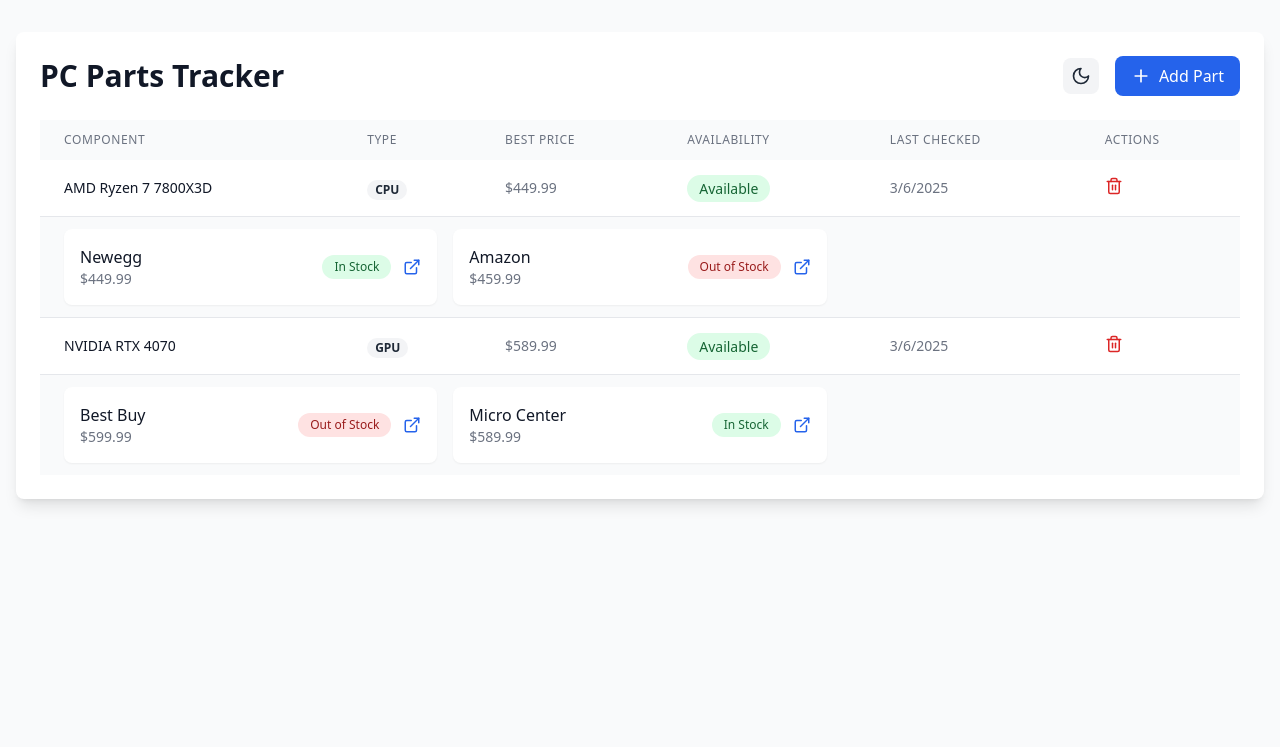
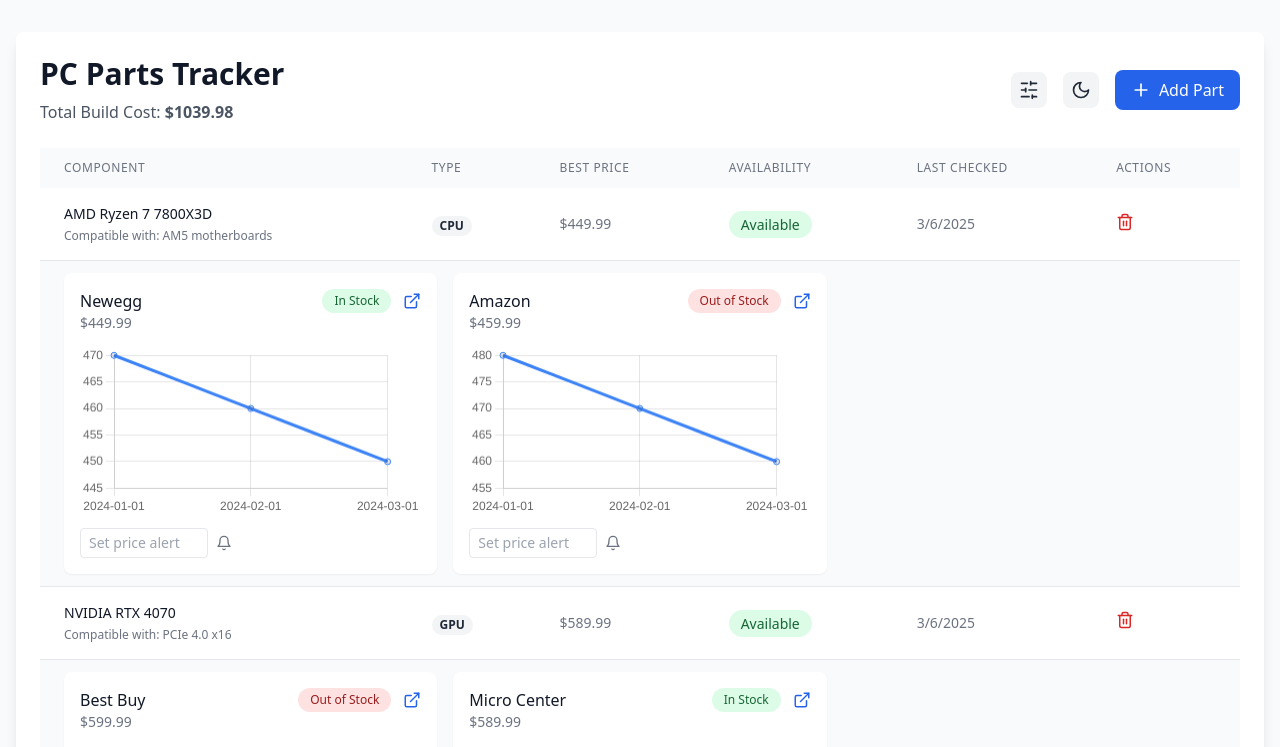
Before and after one commit to ChemicalAttention706/sb1-av7vlgen, a React (Vite) app: page / in a window 1280 px wide. Shown: the top 747 px of the page. Built offline with nearby package versions, Linux system fonts and the light colour scheme.

Commit message:
Update App.tsx
Add price history tracking and visualization
Implement price alerts when prices drop below a threshold
Add part compatibility checking
Include a total build cost calculator
Add sorting and filtering options for the parts list

```diff
--- a/src/App.tsx
+++ b/src/App.tsx
@@ -1,5 +1,31 @@
 import React, { useState, useEffect } from 'react';
-import { Plus, Trash2, ExternalLink, PlusCircle, MinusCircle, Sun, Moon } from 'lucide-react';
+import { Plus, Trash2, ExternalLink, PlusCircle, MinusCircle, Sun, Moon, SlidersHorizontal, Bell } from 'lucide-react';
+import { Line } from 'react-chartjs-2';
+import {
+  Chart as ChartJS,
+  CategoryScale,
+  LinearScale,
+  PointElement,
+  LineElement,
+  Title,
+  Tooltip,
+  Legend
+} from 'chart.js';
+
+ChartJS.register(
+  CategoryScale,
+  LinearScale,
+  PointElement,
+  LineElement,
+  Title,
+  Tooltip,
+  Legend
+);
+
+type PriceHistory = {
+  date: string;
+  price: number;
+};
 
 type Store = {
   id: string;
@@ -7,6 +33,8 @@ type Store = {
   url: string;
   price: string;
   inStock: boolean;
+  priceHistory: PriceHistory[];
+  priceAlert?: number;
 };
 
 type Part = {
@@ -15,6 +43,7 @@ type Part = {
   type: string;
   stores: Store[];
   lastChecked: string;
+  compatibility?: string[];
 };
 
 const initialParts: Part[] = [
@@ -28,17 +57,28 @@ const initialParts: Part[] = [
         name: 'Newegg',
         price: '$449.99',
         url: 'https://www.newegg.com',
-        inStock: true
+        inStock: true,
+        priceHistory: [
+          { date: '2024-01-01', price: 469.99 },
+          { date: '2024-02-01', price: 459.99 },
+          { date: '2024-03-01', price: 449.99 }
+        ]
       },
       {
         id: '1b',
         name: 'Amazon',
         price: '$459.99',
         url: 'https://www.amazon.com',
-        inStock: false
+        inStock: false,
+        priceHistory: [
+          { date: '2024-01-01', price: 479.99 },
+          { date: '2024-02-01', price: 469.99 },
+          { date: '2024-03-01', price: 459.99 }
+        ]
       }
     ],
-    lastChecked: new Date().toLocaleDateString()
+    lastChecked: new Date().toLocaleDateString(),
+    compatibility: ['AM5 motherboards']
   },
   {
     id: '2',
@@ -50,17 +90,28 @@ const initialParts: Part[] = [
         name: 'Best Buy',
         price: '$599.99',
         url: 'https://www.bestbuy.com',
-        inStock: false
+        inStock: false,
+        priceHistory: [
+          { date: '2024-01-01', price: 619.99 },
+          { date: '2024-02-01', price: 609.99 },
+          { date: '2024-03-01', price: 599.99 }
+        ]
       },
       {
         id: '2b',
         name: 'Micro Center',
         price: '$589.99',
         url: 'https://www.microcenter.com',
-        inStock: true
+        inStock: true,
+        priceHistory: [
+          { date: '2024-01-01', price: 609.99 },
+          { date: '2024-02-01', price: 599.99 },
+          { date: '2024-03-01', price: 589.99 }
+        ]
       }
     ],
-    lastChecked: new Date().toLocaleDateString()
+    lastChecked: new Date().toLocaleDateString(),
+    compatibility: ['PCIe 4.0 x16']
   }
 ];
 
@@ -78,6 +129,9 @@ const partTypes = [
 function App() {
   const [parts, setParts] = useState<Part[]>(initialParts);
   const [showAddForm, setShowAddForm] = useState(false);
+  const [showFilters, setShowFilters] = useState(false);
+  const [selectedType, setSelectedType] = useState<string>('all');
+  const [sortBy, setSortBy] = useState<'name' | 'price' | 'availability'>('name');
   const [isDark, setIsDark] = useState(() => {
     if (typeof window !== 'undefined') {
       return document.documentElement.classList.contains('dark');
@@ -86,7 +140,14 @@ function App() {
   });
   const [newPart, setNewPart] = useState<Partial<Part>>({
     type: partTypes[0],
-    stores: [{ id: Date.now().toString(), name: '', url: '', price: '', inStock: false }]
+    stores: [{
+      id: Date.now().toString(),
+      name: '',
+      url: '',
+      price: '',
+      inStock: false,
+      priceHistory: []
+    }]
   });
 
   useEffect(() => {
@@ -109,7 +170,8 @@ function App() {
         name: '',
         url: '',
         price: '',
-        inStock: false
+        inStock: false,
+        priceHistory: []
       }]
     });
   };
@@ -122,7 +184,7 @@ function App() {
     });
   };
 
-  const handleStoreChange = (storeId: string, field: keyof Store, value: string | boolean) => {
+  const handleStoreChange = (storeId: string, field: keyof Store, value: string | boolean | number) => {
     setNewPart({
       ...newPart,
       stores: (newPart.stores || []).map(store =>
@@ -145,7 +207,14 @@ function App() {
       setShowAddForm(false);
       setNewPart({
         type: partTypes[0],
-        stores: [{ id: Date.now().toString(), name: '', url: '', price: '', inStock: false }]
+        stores: [{
+          id: Date.now().toString(),
+          name: '',
+          url: '',
+          price: '',
+          inStock: false,
+          priceHistory: []
+        }]
       });
     }
   };
@@ -179,13 +248,61 @@ function App() {
     return stores.some(store => store.inStock);
   };
 
+  const getTotalBuildCost = () => {
+    return parts.reduce((total, part) => {
+      const bestPrice = parseFloat(getBestPrice(part.stores).replace('$', ''));
+      return total + bestPrice;
+    }, 0);
+  };
+
+  const filteredAndSortedParts = parts
+    .filter(part => selectedType === 'all' || part.type === selectedType)
+    .sort((a, b) => {
+      switch (sortBy) {
+        case 'name':
+          return a.name.localeCompare(b.name);
+        case 'price':
+          return parseFloat(getBestPrice(a.stores).replace('$', '')) - parseFloat(getBestPrice(b.stores).replace('$', ''));
+        case 'availability':
+          return getAvailabilityStatus(b.stores) ? 1 : -1;
+        default:
+          return 0;
+      }
+    });
+
+  const setPriceAlert = (partId: string, storeId: string, price: number) => {
+    setParts(parts.map(part =>
+      part.id === partId
+        ? {
+            ...part,
+            stores: part.stores.map(store =>
+              store.id === storeId
+                ? { ...store, priceAlert: price }
+                : store
+            )
+          }
+        : part
+    ));
+  };
+
   return (
     <div className="min-h-screen bg-gray-50 dark:bg-gray-900 py-8 px-4 transition-colors duration-200">
       <div className="max-w-7xl mx-auto">
         <div className="bg-white dark:bg-gray-800 rounded-lg shadow-lg p-6">
           <div className="flex justify-between items-center mb-6">
+            <div>
               <h1 className="text-3xl font-bold text-gray-900 dark:text-white">PC Parts Tracker</h1>
+              <p className="text-gray-600 dark:text-gray-400 mt-2">
+                Total Build Cost: <span className="font-semibold">${getTotalBuildCost().toFixed(2)}</span>
+              </p>
+            </div>
             <div className="flex items-center gap-4">
+              <button
+                onClick={() => setShowFilters(!showFilters)}
+                className="p-2 rounded-lg bg-gray-100 dark:bg-gray-700 text-gray-800 dark:text-gray-200 hover:bg-gray-200 dark:hover:bg-gray-600 transition-colors"
+              >
+                <SlidersHorizontal size={20} />
+              </button>
               <button
                 onClick={toggleDarkMode}
                 className="p-2 rounded-lg bg-gray-100 dark:bg-gray-700 text-gray-800 dark:text-gray-200 hover:bg-gray-200 dark:hover:bg-gray-600 transition-colors"
@@ -202,6 +319,42 @@ function App() {
             </div>
           </div>
 
+          {showFilters && (
+            <div className="mb-6 p-4 bg-gray-50 dark:bg-gray-700 rounded-lg">
+              <div className="flex flex-wrap gap-4">
+                <div>
+                  <label className="block text-sm font-medium text-gray-700 dark:text-gray-300 mb-1">
+                    Filter by Type
+                  </label>
+                  <select
+                    className="rounded-md border-gray-300 dark:border-gray-600 shadow-sm focus:border-blue-500 focus:ring-blue-500 dark:bg-gray-800 dark:text-white"
+                    value={selectedType}
+                    onChange={(e) => setSelectedType(e.target.value)}
+                  >
+                    <option value="all">All Types</option>
+                    {partTypes.map(type => (
+                      <option key={type} value={type}>{type}</option>
+                    ))}
+                  </select>
+                </div>
+                <div>
+                  <label className="block text-sm font-medium text-gray-700 dark:text-gray-300 mb-1">
+                    Sort by
+                  </label>
+                  <select
+                    className="rounded-md border-gray-300 dark:border-gray-600 shadow-sm focus:border-blue-500 focus:ring-blue-500 dark:bg-gray-800 dark:text-white"
+                    value={sortBy}
+                    onChange={(e) => setSortBy(e.target.value as 'name' | 'price' | 'availability')}
+                  >
+                    <option value="name">Name</option>
+                    <option value="price">Price</option>
+                    <option value="availability">Availability</option>
+                  </select>
+                </div>
+              </div>
+            </div>
+          )}
+
           <div className="overflow-x-auto">
             <table className="w-full">
               <thead>
@@ -215,11 +368,18 @@ function App() {
                 </tr>
               </thead>
               <tbody className="bg-white dark:bg-gray-800 divide-y divide-gray-200 dark:divide-gray-700">
-                {parts.map(part => (
+                {filteredAndSortedParts.map(part => (
                   <React.Fragment key={part.id}>
                     <tr className="hover:bg-gray-50 dark:hover:bg-gray-700">
                       <td className="px-6 py-4">
+                        <div>
                           <div className="text-sm font-medium text-gray-900 dark:text-white">{part.name}</div>
+                          {part.compatibility && (
+                            <div className="text-xs text-gray-500 dark:text-gray-400 mt-1">
+                              Compatible with: {part.compatibility.join(', ')}
+                            </div>
+                          )}
+                        </div>
                       </td>
                       <td className="px-6 py-4">
                         <span className="px-2 inline-flex text-xs leading-5 font-semibold rounded-full bg-gray-100 dark:bg-gray-700 text-gray-800 dark:text-gray-200">
@@ -252,12 +412,14 @@ function App() {
                     </tr>
                     <tr className="bg-gray-50 dark:bg-gray-700">
                       <td colSpan={6} className="px-6 py-3">
+                        <div className="space-y-4">
                           <div className="grid grid-cols-1 sm:grid-cols-2 lg:grid-cols-3 gap-4">
                             {part.stores.map(store => (
                               <div
                                 key={store.id}
-                              className="bg-white dark:bg-gray-800 p-4 rounded-lg shadow-sm flex items-center justify-between"
+                                className="bg-white dark:bg-gray-800 p-4 rounded-lg shadow-sm"
                               >
+                                <div className="flex justify-between items-start mb-3">
                                   <div>
                                     <div className="font-medium text-gray-900 dark:text-white">{store.name}</div>
                                     <div className="text-sm text-gray-500 dark:text-gray-400">{store.price}</div>
@@ -283,7 +445,49 @@ function App() {
                                     </a>
                                   </div>
                                 </div>
+
+                                <div className="mb-3">
+                                  <Line
+                                    data={{
+                                      labels: store.priceHistory.map(h => h.date),
+                                      datasets: [
+                                        {
+                                          label: 'Price History',
+                                          data: store.priceHistory.map(h => h.price),
+                                          borderColor: '#3b82f6',
+                                          tension: 0.1
+                                        }
+                                      ]
+                                    }}
+                                    options={{
+                                      responsive: true,
+                                      plugins: {
+                                        legend: {
+                                          display: false
+                                        }
+                                      },
+                                      scales: {
+                                        y: {
+                                          beginAtZero: false
+                                        }
+                                      }
+                                    }}
+                                  />
+                                </div>
+
+                                <div className="flex items-center gap-2">
+                                  <input
+                                    type="number"
+                                    placeholder="Set price alert"
+                                    className="w-32 px-2 py-1 text-sm rounded border dark:bg-gray-700 dark:border-gray-600"
+                                    value={store.priceAlert || ''}
+                                    onChange={(e) => setPriceAlert(part.id, store.id, parseFloat(e.target.value))}
+                                  />
+                                  <Bell size={16} className="text-gray-500 dark:text-gray-400" />
+                                </div>
+                              </div>
                             ))}
+                          </div>
                         </div>
                       </td>
                     </tr>
@@ -291,6 +495,13 @@ function App() {
                 ))}
               </tbody>
             </table>
+          </div>
+
+          <div className="mt-6 bg-blue-50 dark:bg-blue-900/20 p-4 rounded-lg">
+            <h2 className="text-lg font-semibold text-blue-900 dark:text-blue-100 mb-2">Build Summary</h2>
+            <div className="text-sm text-blue-800 dark:text-blue-200">
+              Total Cost: <span className="font-bold">${getTotalBuildCost().toFixed(2)}</span>
+            </div>
           </div>
         </div>
       </div>
```
Lines whose indentation alone changed are shown as unchanged.
